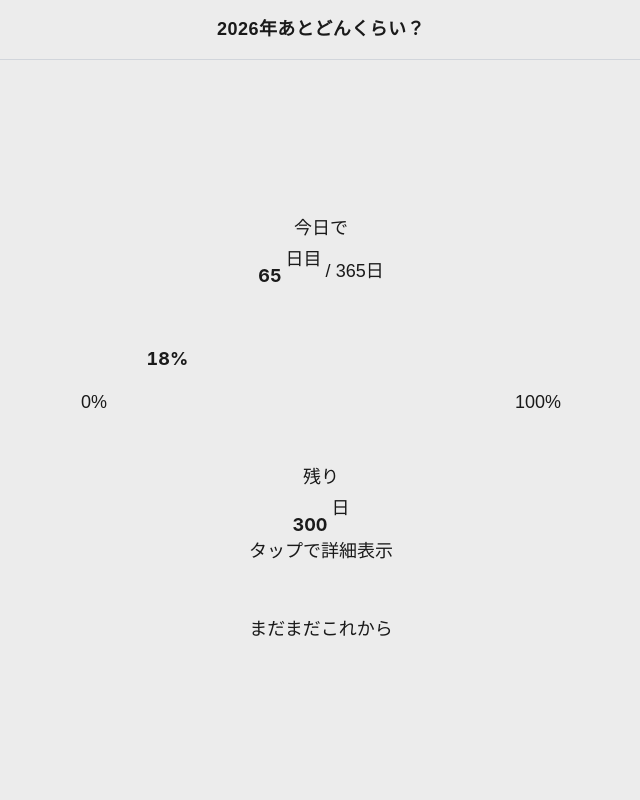
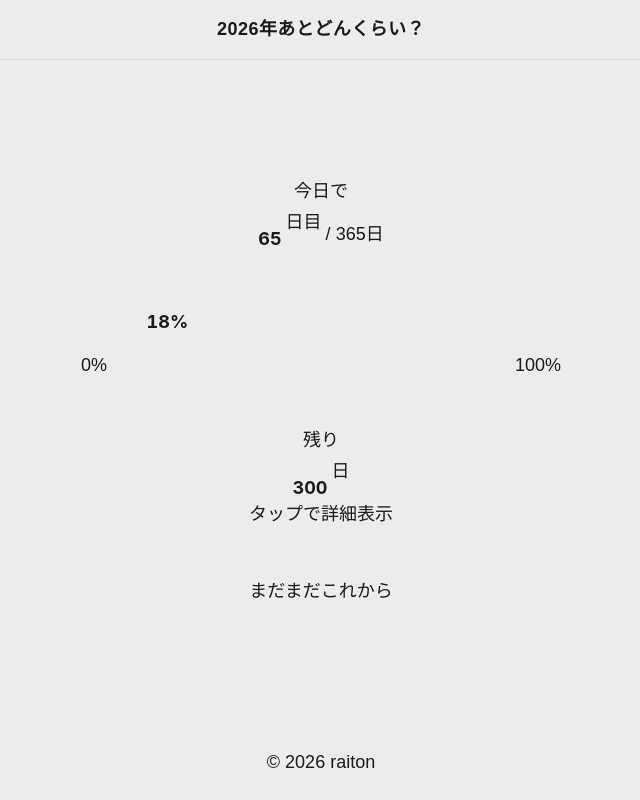
Before and after one commit to raiton-boo/year-project, a Next.js app: page / in a window 1280 px wide. Shown: the whole page, without its empty margins (319-959 px from the left). Built offline with nearby package versions, Linux system fonts and the light colour scheme.

Commit message:
feat: フッターの追加

```diff
--- a/src/app/page.tsx
+++ b/src/app/page.tsx
@@ -1,6 +1,7 @@
 'use client';
 
 import Header from '@/components/layout/Header';
+import Footer from '@/components/layout/Footer';
 import ElapsedDays from '@/components/features/ElapsedDays';
 import ProgressBar from '@/components/features/ProgressBar';
 import RemainingDays from '@/components/features/RemainingDays';
@@ -32,6 +33,7 @@ export default function Home() {
         {/* メッセージ */}
         <YearMessage progressRate={progress.progressRate} />
       </main>
+      <Footer />
     </div>
   );
 }
--- /dev/null
+++ b/src/components/layout/Footer.tsx
@@ -0,0 +1,16 @@
+export default function Footer() {
+  const year = new Date().getFullYear();
+
+  return (
+    <footer className="flex items-center justify-center py-6">
+      <p
+        style={{
+          fontSize: 'var(--font-size-xs)',
+          color: 'var(--color-subtext)',
+        }}
+      >
+        © {year} raiton
+      </p>
+    </footer>
+  );
+}
```
